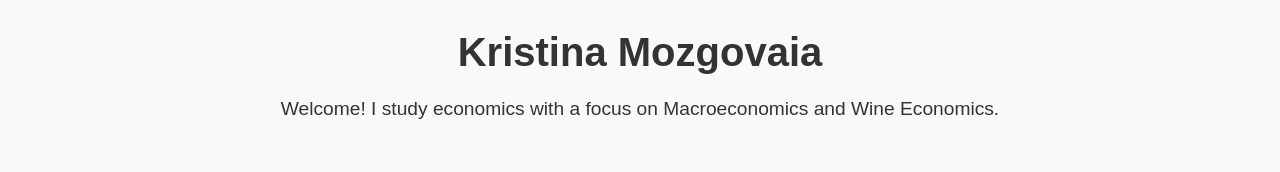
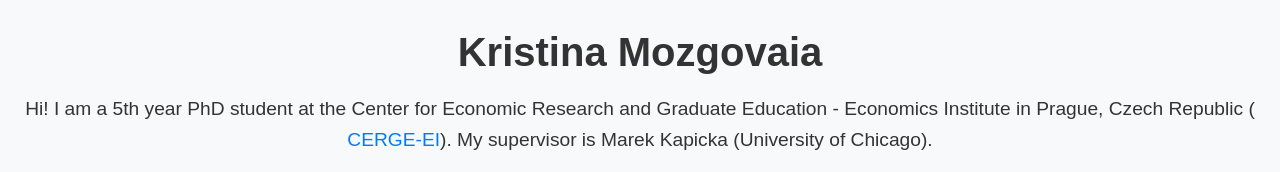
Before and after one commit to kristina-mozgovaia/kristina-mozgovaia.github.io, a plain HTML site: page index.html in a window 1280 px wide. Shown: the top 172 px of the page. Drawn offline with Linux system fonts and the light colour scheme.

Commit message:
Update index.html

```diff
--- a/index.html
+++ b/index.html
@@ -98,7 +98,8 @@
     <!-- Header -->
     <header>
         <h1>Kristina Mozgovaia</h1>
-        <p>Welcome! I study economics with a focus on Macroeconomics and Wine Economics.</p>
+        <p>Hi! I am a 5th year PhD student at the Center for Economic Research and Graduate Education - Economics Institute in Prague, Czech Republic ( <a href="https://www.cerge-ei.cz/">CERGE-EI</a>).
+            My supervisor is Marek Kapicka (University of Chicago). </p>
     </header>
 
     <!-- Profile Section -->
```
